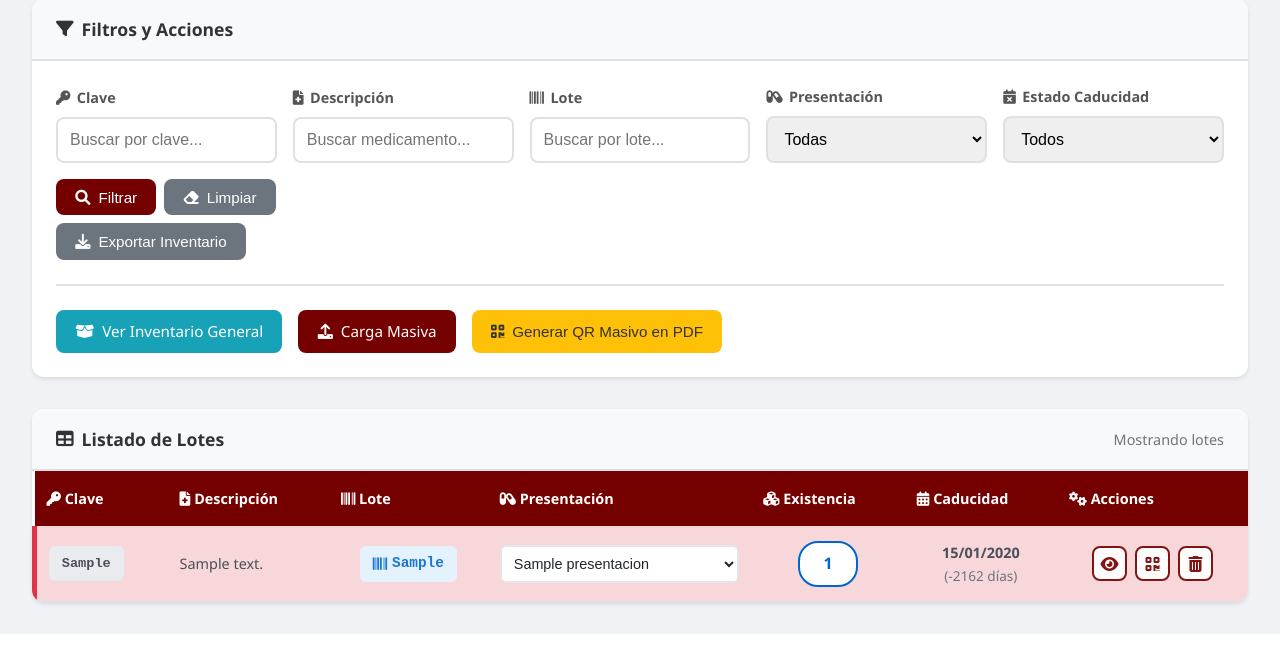
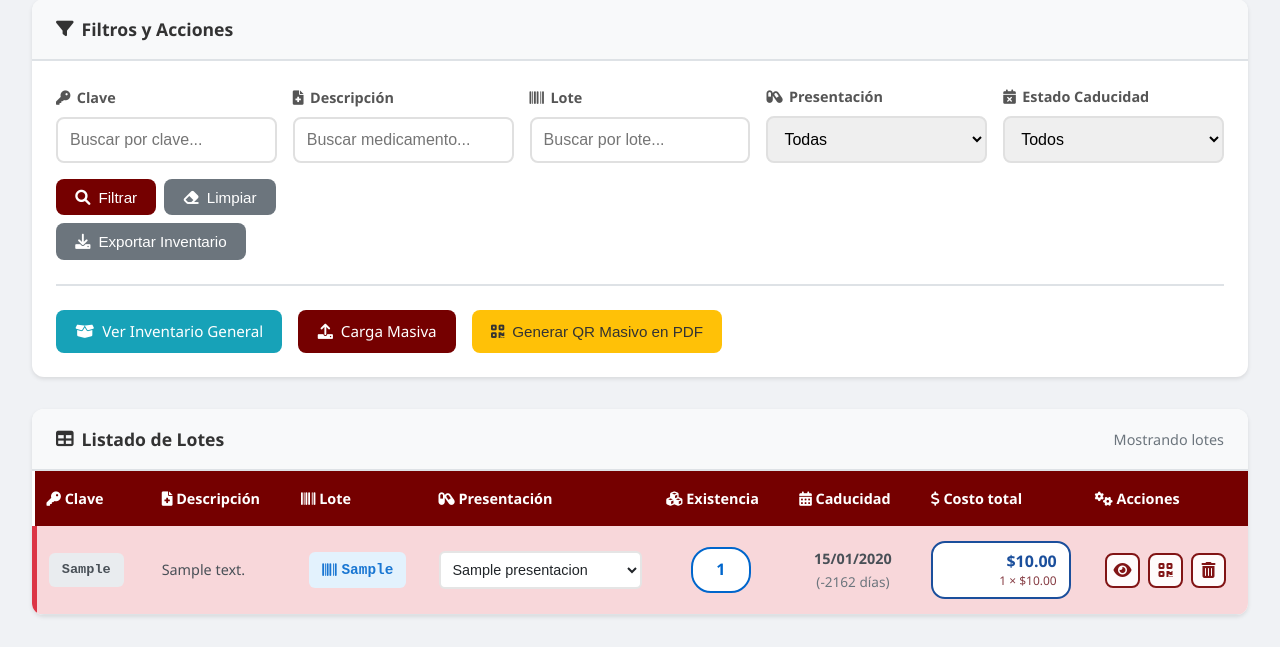
Before and after one commit to evalenciaa/INVERTFARM, a Django app: page /farmacia/gestion-lotes/ in a window 1280 px wide. Shown: the part 244-891 px from the top of the page. Run offline with Django 5.2, Linux system fonts and the light colour scheme; a user stored in the database is signed in; tables that the repository leaves empty hold one stand-in row (values such as "Sample post"); some libraries are stand-ins or nearby versions.

```diff
--- a/farmacia/static/farmacia/css/tabla.css
+++ b/farmacia/static/farmacia/css/tabla.css
@@ -1774,3 +1774,30 @@ tr.fondo-rojo:hover {
     color: #856404;
     border: 1px solid #ffeaa7;
 }
+
+
+.costo-badge{
+  display:flex;
+  flex-direction:column;
+  gap:4px;
+  padding:10px 12px;
+  min-width:120px;
+  text-align:right;
+  border-radius:14px;
+  border:2px solid #1b4f9c;
+  background:#fff;
+}
+
+.costo-total{
+  font-size:16px;
+  font-weight:700;
+  line-height:1.1;
+  color:#1b4f9c;
+}
+
+.costo-detalle{
+  font-size:12px;
+  line-height:1.1;
+  opacity:.85;
+  white-space:nowrap;
+}
--- a/farmacia/templates/farmacia_g.html
+++ b/farmacia/templates/farmacia_g.html
@@ -198,6 +198,7 @@
                                 <th><i class="fas fa-capsules"></i> Presentación</th>
                                 <th><i class="fas fa-cubes"></i> Existencia</th>
                                 <th><i class="fas fa-calendar-alt"></i> Caducidad</th>
+                                <th><i class="fas fa-dollar-sign"></i> Costo total</th>
                                 <th><i class="fas fa-cogs"></i> Acciones</th>
                             </tr>
                         </thead>
@@ -213,6 +214,8 @@
                                 data-lote="{{ lote.lote_codigo|escapejs }}"
                                 data-fecha="{{ lote.fecha_caducidad|date:'Y-m-d' }}"
                                 data-existencia="{{ lote.existencia }}"
+                                data-costo-unitario="{{ lote.costo_unitario }}"
+                                data-costo-total="{{ lote.costo_total }}"
                                 data-presentacion="{{ lote.presentacion.nombre|escapejs }}"
                                 data-dias="{{ lote.dias_para_caducidad }}">
 
@@ -258,6 +261,17 @@
                                     <span class="fecha-caducidad">{{ lote.fecha_caducidad|date:"d/m/Y" }}</span>
                                     <br>
                                     <small class="dias-restantes">({{ lote.dias_para_caducidad }} días)</small>
+                                </td>
+
+                                <td class="costo-total-cell">
+                                <div class="costo-badge">
+                                    <div class="costo-total">
+                                    ${{ lote.costo_total|floatformat:2 }}
+                                    </div>
+                                    <div class="costo-detalle">
+                                    {{ lote.existencia|floatformat:0 }} × ${{ lote.costo_unitario|floatformat:2 }}
+                                    </div>
+                                </div>
                                 </td>
 
                                 <!-- Columna 7: Acciones -->
@@ -514,6 +528,21 @@
                         <span class="detalle-valor badge-existencia" id="detalle-existencia"></span>
                     </div>
                 </div>
+
+                <!-- Costos -->
+                <div class="detalle-section">
+                <h4><i class="fas fa-dollar-sign"></i> Costos</h4>
+
+                <div class="detalle-row">
+                    <span class="detalle-label">Costo unitario:</span>
+                    <span class="detalle-valor" id="detalle-costo-unitario"></span>
+                </div>
+
+                <div class="detalle-row">
+                    <span class="detalle-label">Costo total:</span>
+                    <span class="detalle-valor" id="detalle-costo-total"></span>
+                </div>
+</div>
 
                 <!-- Caducidad -->
                 <div class="detalle-section">
@@ -1074,6 +1103,8 @@
             const lote = filaReal.dataset.lote || 'N/A';
             const presentacion = filaReal.dataset.presentacion || 'N/A';
             const existencia = filaReal.dataset.existencia || '0';
+            const costoUnitario = filaReal.dataset.costoUnitario || '0';
+            const costoTotal = filaReal.dataset.costoTotal || '0';
             const fecha = filaReal.dataset.fecha; // Formato: YYYY-MM-DD
             const dias = parseInt(filaReal.dataset.dias) || 0;
 
@@ -1083,6 +1114,8 @@
             document.getElementById('detalle-lote').textContent = lote;
             document.getElementById('detalle-presentacion').textContent = presentacion;
             document.getElementById('detalle-existencia').textContent = existencia + ' unidades';
+            document.getElementById('detalle-costo-unitario').textContent = `$${Number(costoUnitario).toFixed(2)}`;
+            document.getElementById('detalle-costo-total').textContent = `$${Number(costoTotal).toFixed(2)}`;
 
             // ✅ Fecha en formato corto DD/MM/YYYY
             if (fecha) {
--- a/farmacia/templates/salida_medicamentos.html
+++ b/farmacia/templates/salida_medicamentos.html
@@ -44,7 +44,7 @@
                 <div class="row g-3">
                     <!-- Campo CURP -->
                     <div class="col-md-4 form-group">
-                        <label for="id_paciente_curp">CURP del Paciente:</label>
+                        <label for="id_paciente_curp">CURP del Paciente (Opcional):</label>
                         <input type="text" name="paciente_curp" class="form-control" id="id_paciente_curp" placeholder="Escribe el CURP (18 caracteres)" maxlength="18">
                     </div>
                     <!-- Campo Nombre -->
--- a/farmacia/utils.py
+++ b/farmacia/utils.py
@@ -365,6 +365,7 @@ class ProcesadorCargaMasiva:
                     lote_codigo=lote_codigo,
                     fecha_caducidad=dato['fecha_caducidad'],
                     existencia=cantidad_total,
+                    costo_unitario=dato['precio'],
                     presentacion=presentacion,
                     cpm=0
                 )
@@ -378,7 +379,7 @@ class ProcesadorCargaMasiva:
         if lotes_a_actualizar:
             Lote.objects.bulk_update(
                 lotes_a_actualizar,
-                ['existencia'],
+                ['existencia', 'costo_unitario'],
                 batch_size=100
             )
 
--- a/farmacia/views.py
+++ b/farmacia/views.py
@@ -18,7 +18,7 @@ from enfermeria.models import Colectivo, ColectivoMedicamento
 from .models import Lote, Medicamento, Presentacion, Proveedor, Entrada, Almacen, DetalleEntrada, Institucion, FuenteFinanciamiento, CPMMedicamento, Receta, RecetaMedicamento, Paciente, MedicamentoNoSurtido
 from datetime import timedelta, date, datetime
 from django.contrib.auth.decorators import login_required, user_passes_test
-from django.db.models import Sum, Q, F, Value, IntegerField, Count, Max
+from django.db.models import Sum, Q, F, Value, IntegerField, Count, Max, DecimalField, ExpressionWrapper
 from django.db.models.functions import Coalesce, TruncMonth
 from .forms import LoteForm, MedicamentoForm, SalidaForm
 from django.http import HttpResponse, JsonResponse
@@ -42,6 +42,7 @@ from django.templatetags.static import static
 from .pdf_utils import generar_pdf_salida
 from django.conf import settings
 from .forms import CargaMasivaForm
+from decimal import Decimal
 import uuid
 import logging
 logger = logging.getLogger(__name__)
@@ -317,10 +318,17 @@ def farmacia_g(request):
             return redirect('farmacia_g')
 
     # Obtener todos los lotes
-    lotes = Lote.objects.select_related(
-        'medicamento',
-        'presentacion'
-    ).all().order_by('fecha_caducidad')
+    lotes = (
+        Lote.objects
+        .select_related('medicamento', 'presentacion')
+        .annotate(
+            costo_total=ExpressionWrapper(
+                F('existencia') * F('costo_unitario'),
+                output_field=DecimalField(max_digits=14, decimal_places=2)
+            )
+        )
+        .order_by('fecha_caducidad')
+    )
 
     presentaciones = Presentacion.objects.all()
 
@@ -795,6 +803,7 @@ def guardar_entradas(request):
                         cantidad=det['cantidad'],
                         fecha_caducidad=det['caducidad'],
                         presentacion_id=det['presentacion_id'],
+                        costo_unitario=det['preciounitario'],
                     )
                 elif hasattr(Lote, 'actualizarinventario'):
                     Lote.actualizarinventario(
@@ -803,6 +812,7 @@ def guardar_entradas(request):
                         cantidad=det['cantidad'],
                         fechacaducidad=det['caducidad'],
                         presentacionid=det['presentacion_id'],
+                        costo_unitario=det['preciounitario'],
                     )
                 else:
                     return JsonResponse({'error': 'No existe método para actualizar inventario en Lote'}, status=500)
@@ -1262,12 +1272,17 @@ def registrar_salida(request):
                     lote = item['lote']
                     cantidad = item['cantidad']
 
+                    precio_unitario = (lote.costo_unitario if lote else Decimal('0.00'))
+                    precio_total = Decimal(cantidad) * precio_unitario
+
                     RecetaMedicamento.objects.create(
                         receta=receta_salida,
                         medicamento=lote.medicamento,
                         lote=lote,
                         cantidad_solicitada=cantidad,
-                        cantidad_surtida=cantidad
+                        cantidad_surtida=cantidad,
+                        precio_unitario=precio_unitario,
+                        precio_total=precio_total,
                     )
 
                     # Restar del stock
@@ -1637,6 +1652,8 @@ def exportar_inventario_excel(request):
         worksheet.set_column('D:D', 18)
         worksheet.set_column('E:E', 12)
         worksheet.set_column('F:F', 15)
+        worksheet.set_column('F:F', 12)  # Costo
+        worksheet.set_column('G:G', 15)
 
         # Agregar logo
         logo_path = os.path.join(settings.BASE_DIR, 'farmacia', 'static', 'farmacia', 'img', 'logo.jpg')
@@ -1653,15 +1670,12 @@ def exportar_inventario_excel(request):
                 print(f"Error insertando logo: {e}")
 
         # Título (desplazado después del logo)
-        worksheet.merge_range('A3:G3', 'REPORTE DE INVENTARIO DE MEDICAMENTOS POR LOTE', title_format)
-        worksheet.set_row(2, 25)
-
-        # Fecha
-        worksheet.merge_range('A4:G4', f"Generado: {datetime.now().strftime('%d/%m/%Y %H:%M')}", date_format)
-        worksheet.set_row(3, 18)
+        worksheet.merge_range('A3:H3', 'REPORTE DE INVENTARIO DE MEDICAMENTOS POR LOTE', title_format)
+        worksheet.merge_range('A4:H4', f"Generado: {datetime.now().strftime('%d/%m/%Y %H:%M')}", date_format)
+
 
         # Encabezados
-        headers = ['Clave', 'Descripción', 'Lote', 'Presentación', 'Existencia', 'Caducidad']
+        headers = ['Clave', 'Descripción', 'Lote', 'Presentación', 'Existencia', 'Costo','Caducidad']
         for col, header in enumerate(headers):
             worksheet.write(5, col, header, header_format)
         worksheet.set_row(5, 20)
@@ -1674,25 +1688,26 @@ def exportar_inventario_excel(request):
             worksheet.write(row, 2, lote.lote_codigo, data_format)
             worksheet.write(row, 3, lote.presentacion.nombre if lote.presentacion else 'N/A', data_format)
             worksheet.write(row, 4, lote.existencia, data_format)
+            worksheet.write(row, 5, float(lote.costo_unitario or 0), data_format)
 
             # Determinar color según caducidad
             dias_restantes = (lote.fecha_caducidad - datetime.now().date()).days
             fecha_str = lote.fecha_caducidad.strftime('%d/%m/%Y')
 
             if dias_restantes <= 0:
-                worksheet.write(row, 5, fecha_str, red_format)
+                worksheet.write(row, 6, fecha_str, red_format)
             elif dias_restantes <= 30:
-                worksheet.write(row, 5, fecha_str, orange_format)
+                worksheet.write(row, 6, fecha_str, orange_format)
             elif dias_restantes <= 90:
-                worksheet.write(row, 5, fecha_str, yellow_format)
+                worksheet.write(row, 6, fecha_str, yellow_format)
             else:
-                worksheet.write(row, 5, fecha_str, green_format)
+                worksheet.write(row, 6, fecha_str, green_format)
 
             worksheet.set_row(row, 18)
             row += 1
 
         # Pie de página
-        worksheet.merge_range(row + 1, 0, row + 1, 6, 'Documento generado automáticamente por INVENTFARM', date_format)
+        worksheet.merge_range(row + 1, 0, row + 1, 7, 'Documento generado automáticamente por INVENTFARM', date_format)
 
         # Finalizar
         workbook.close()
@@ -1770,7 +1785,7 @@ def exportar_inventario_pdf(request):
         y_actual -= 20
 
         # Tabla de datos
-        data_tabla = [['Clave', 'Descripción', 'Lote', 'Pres.', 'Exist.', 'Caducidad']]
+        data_tabla = [['Clave', 'Descripción', 'Lote', 'Pres.', 'Exist.', 'Costo', 'Caducidad']]
 
         for lote in lotes:
             data_tabla.append([
@@ -1779,10 +1794,11 @@ def exportar_inventario_pdf(request):
                 lote.lote_codigo,
                 lote.presentacion.nombre[:8] if lote.presentacion else 'N/A',
                 str(lote.existencia),
+                f"${lote.costo_unitario:.2f}",
                 lote.fecha_caducidad.strftime('%d/%m/%Y')
             ])
 
-        tabla = Table(data_tabla, colWidths=[1.0*inch, 2.5*inch, 1.0*inch, 1.0*inch, 0.8*inch, 1.0*inch])
+        tabla = Table(data_tabla, colWidths=[0.95*inch, 2.25*inch, 0.95*inch, 0.75*inch, 0.65*inch, 0.75*inch, 0.95*inch])
 
         # Estilo de tabla
         tabla.setStyle(TableStyle([
@@ -2220,13 +2236,17 @@ def api_reportes_kpis(request):
             fecha_surtido__range=[fecha_inicio, fecha_fin]
         ).values('paciente').distinct().count()
 
+        valor_total = RecetaMedicamento.objects.filter(
+        receta__fecha_surtido__range=[fecha_inicio, fecha_fin]
+        ).aggregate(total=Sum('precio_total'))['total'] or 0
+
         return JsonResponse({
             'success': True,
             'kpis': {
                 'total_salidas': total_salidas,
                 'total_medicamentos': total_medicamentos,
                 'total_pacientes': total_pacientes,
-                'valor_total': 0
+                'valor_total': float(valor_total),
             }
         })
 
@@ -2291,7 +2311,8 @@ def api_reportes_salidas(request):
                 'cantidad': item.cantidad_surtida,
                 'paciente': item.receta.paciente.nombre_completo if item.receta.paciente else 'N/A',
                 'responsable': f"{item.receta.surtido_por.first_name} {item.receta.surtido_por.last_name}" if item.receta.surtido_por else 'N/A',
-                'valor': 0,
+                'valor': float(item.precio_total or 0),
+                'precio_unitario': float(item.precio_unitario or 0),
                 'tipo': tipo,  # ← NUEVO
                 'tipo_badge': tipo_badge  # ← Para el CSS
             })
```
Also changed, not shown: farmacia/models.py (+51 -42 lines), farmacia/migrations/0003_lote_costo_unitario.py (added), farmacia/migrations/0004_receta_precio_total_receta_precio_unitario.py (added), farmacia/migrations/0005_remove_receta_precio_total_and_more.py (added).
